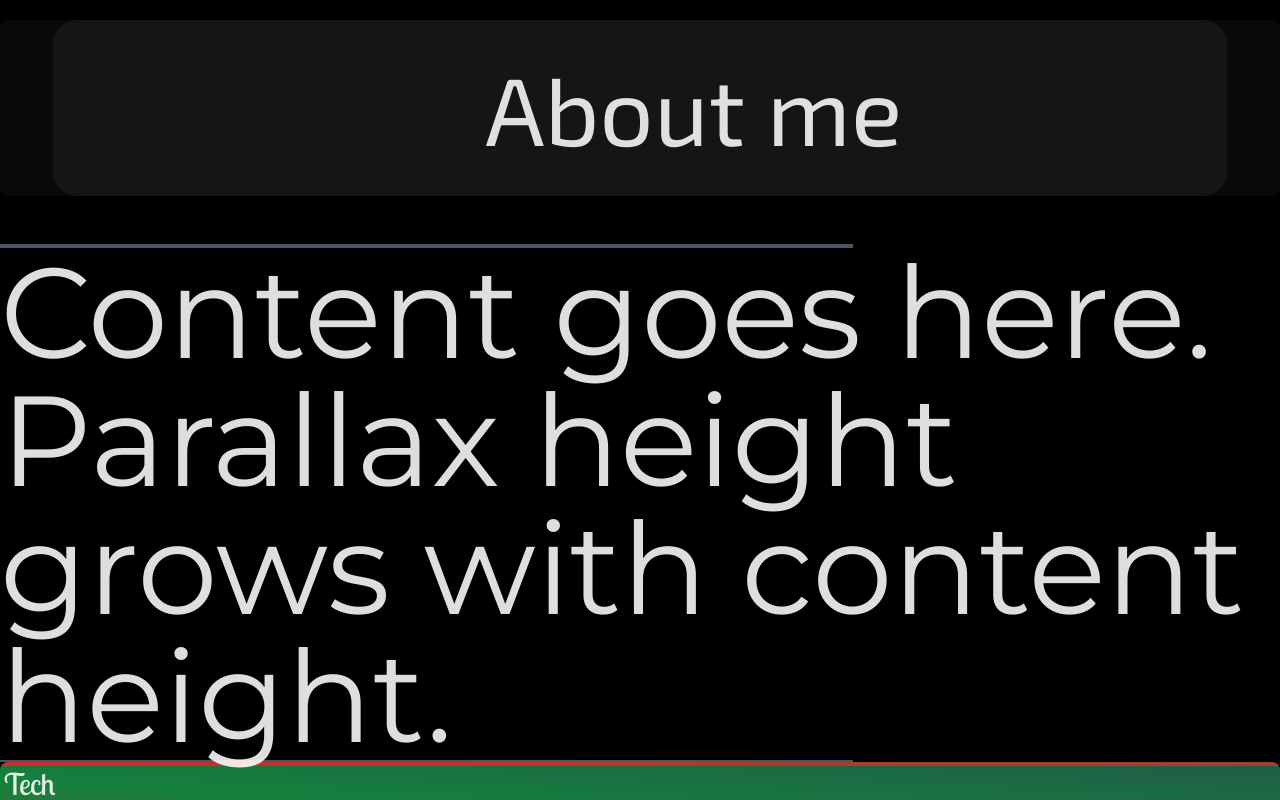
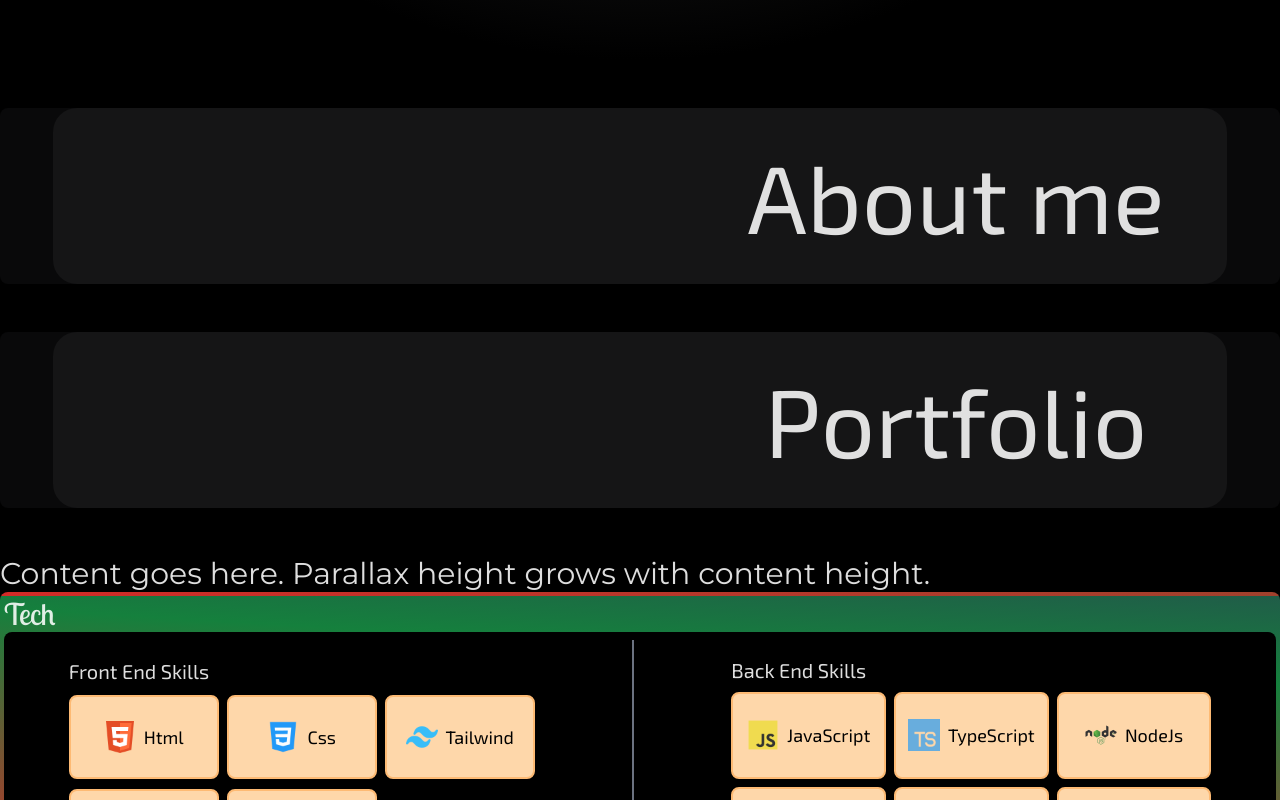
Before and after one commit to justSammDev/Portfolio, a React (Vite) app: page / in a window 1280 px wide. Shown: the part 740-1540 px from the top of the page. Built offline with nearby package versions, Linux system fonts and the light colour scheme; a web font is replaced by a local one.

Commit message:
finished about section and have a start on the rest

```diff
--- a/src/App.jsx
+++ b/src/App.jsx
@@ -1,6 +1,5 @@
 import { useState, useEffect } from "react";
 import "./App.css";
-import Nav from "./Components/Nav";
 import Footer from "./Components/Footer";
 import MouseFollower from "./Components/MouseFollower";
 import {
@@ -31,14 +30,10 @@ function App() {
   return (
     <main className="relative">
       {/* <Preloader onFinish={handlePreloaderFinish} /> */}
-      {/* <Nav /> */}
       <Home />
       <About />
-      <div className="SEPARATOR border-b-2 border-b-gray-600 w-8/12 "></div>
       <Portfolio />
-      <div className="SEPARATOR border-b-2 border-b-gray-600 w-8/12 "></div>
       <Services />
-      <div className="SEPARATOR border-b-2 border-b-gray-600 w-8/12 "></div>
       <Skills />
       <Contact />
       <Footer />
--- a/src/Sections/About.jsx
+++ b/src/Sections/About.jsx
@@ -1,4 +1,3 @@
-import Button from "../Components/Button";
 import gsap from "gsap";
 import { useGSAP } from "@gsap/react";
 import { useRef, useState } from "react";
@@ -12,15 +11,18 @@ function About() {
   const container = useRef();
   const { contextSafe } = useGSAP({ scope: container });
   useGSAP(() => {
+    const mm = gsap.matchMedia();
     const tl = gsap.timeline({
       scrollTrigger: {
         trigger: container.current,
         start: "top bottom",
         end: "bottom 50%",
         scrub: true,
+        once: true,
         // markers: true,
       },
     });
+    mm.add("(min-width:1024px)", () => {
       tl.fromTo(
         profileImg.current,
         {
@@ -30,8 +32,22 @@ function About() {
           y: -10,
         }
       )
-      .to(".ABOUT_ME_HEADING", { x: 400 }, "<")
+        .to(".ABOUT_ME_HEADING", { x: 320 }, "<")
         .fromTo(".ABOUT_ME_TEXT", { y: 200 }, { y: -10 }, "<");
+    });
+    mm.add("(max-width:1024px)", () => {
+      tl.fromTo(
+        profileImg.current,
+        {
+          y: 100,
+        },
+        {
+          y: -10,
+        }
+      )
+        .to(".ABOUT_ME_HEADING", { x: 100 }, "<")
+        .fromTo(".ABOUT_ME_TEXT", { y: 200 }, { y: -10 }, "<");
+    });
   });
 
   const handleRevealClick = contextSafe(() => {
@@ -47,18 +63,40 @@ function About() {
           {
             display: "flex",
             height: "auto",
-            duration: 1,
-            ease: "power3.in",
+            duration: 0.2,
+            ease: "bounce",
           }
+        )
+          .to(".IMG_DIV", { scale: 1, duration: 0.4, ease: "power4" }, "<0.001")
+
+          .to(
+            ".ABOUT_ME_TEXT",
+            {
+              scale: 1,
+              duration: 0.4,
+              ease: "power4",
+            },
+            "<0.001"
           );
       } else {
         // Closing animation
 
-        tl.to(".CONTENT", {
+        tl.to(".IMG_DIV", { scale: 0, duration: 0.4, ease: "power4" })
+          .to(
+            ".ABOUT_ME_TEXT",
+            {
+              scale: 0,
+              duration: 0.4,
+              ease: "power4",
+            },
+            "<"
+          )
+          .to(".CONTENT", {
             height: 0,
-          duration: 0.5,
+            duration: 0.3,
             ease: "power3.in",
-        }).set(".CONTENT", { display: "none" });
+          })
+          .set(".CONTENT", { display: "none" });
       }
 
       return newState;
@@ -66,23 +104,23 @@ function About() {
   });
 
   return (
-    <section id="about" className="ABOUT block w-full bg-[#09090a] rounded-lg">
+    <section
+      id="about"
+      className="ABOUT block w-full bg-[#09090a] transition-colors duration-200 hover:bg-[#151516] rounded-lg"
+    >
       <div
-        className="lg:w-11/12 mx-auto flex flex-col items-center relative gap-7 bg-[#151516] my-12 py-4 rounded-3xl"
+        className="w-11/12 mx-auto flex flex-col items-center relative gap-7 transition-colors duration-200  bg-[#151516] hover:bg-[#09090a] lg:my-12 my-4 py-2 lg:py-4 rounded-3xl"
         ref={container}
         onClick={handleRevealClick}
       >
-        <div className="HEADING w-full flex items-center justify-center py-6">
-          <h2 className="ABOUT_ME_HEADING text- lg:text-8xl font-exo group hover:no-underline">
-            <span className="group-hover:underline underline-offset-8 decoration-wavy">
-              About
-            </span>{" "}
-            <span className="group-hover:underline underline-offset-8">me</span>
+        <div className="HEADING w-full flex items-center justify-center pr-2 py-6">
+          <h2 className="ABOUT_ME_HEADING text-3xl md:text-5xl lg:text-8xl font-exo">
+            About me
           </h2>
         </div>
 
-        <div className="CONTENT hidden h-0 w-full flex-col lg:flex-row gap-10 justify-center items-center px-4">
-          <div className="IMG_DIV w-1/2 bg-black rounded-lg">
+        <div className="CONTENT hidden relative w-full flex-col lg:flex-row gap-10 justify-center items-center px-4">
+          <div className="IMG_DIV scale-0 lg:w-1/2 bg-black rounded-lg">
             <img
               src="/src/assets/cat.jpg"
               alt="the cat"
@@ -90,8 +128,9 @@ function About() {
               ref={profileImg}
             />
           </div>
-          <div className="ABOUT_ME_TEXT flex w-1/2 items-center flex-col gap-8 justify-center text-center py-10 px-2 bg-black rounded-lg">
-            <div className="font-montserrat relative text-xl w-10/12 leading-normal text-right">
+
+          <div className="ABOUT_ME_TEXT scale-0 lg:w-1/2 text-center bg-black rounded-lg">
+            <div className="font-montserrat relative text-xl w-10/12 mx-auto py-8 md:py-14 lg:py-20 leading-normal text-right">
               I'm a{" "}
               <span
                 onMouseEnter={() => setMouseHover(true)}
@@ -117,7 +156,6 @@ function About() {
               . If you need assistance in bringing your dream website to life,
               I'm here to help – so go ahead, don't be shy! 😊
             </div>
-            <Button Text={"Contact"} />
           </div>
         </div>
       </div>
--- a/src/Sections/Home.jsx
+++ b/src/Sections/Home.jsx
@@ -41,7 +41,7 @@ const Home = () => {
   // );
   return (
     <section id="home" className="HOME w-full block">
-      <div className="lg:w-10/12 mx-auto hero-bg py-14  lg:min-h-auto">
+      <div className="lg:w-10/12 mx-auto hero-bg py-14 lg:min-h-screen">
         <div className="flex flex-col items-center gap-10 justify-center bg-clip-text bg-nav-pattern text-transparent ">
           <h2 className="font-lobster text-7xl md:text-8xl lg:text-[10rem] leading-none">
             Hell<span className="lg:hidden">o</span>
--- a/src/Sections/Portfolio.jsx
+++ b/src/Sections/Portfolio.jsx
@@ -1,7 +1,24 @@
-import React from "react";
+import React, { useRef } from "react";
 
 const Portfolio = () => {
-  return <section id="portfolio" className="PORTFOLIO w-full block"></section>;
+  const container = useRef();
+  return (
+    <section
+      id="portfolio"
+      className="PORTFOLIO w-full block bg-[#09090a] transition-colors duration-200 hover:bg-[#151516] rounded-lg"
+    >
+      <div
+        className="w-11/12 mx-auto flex flex-col items-center relative gap-7 transition-colors duration-200  bg-[#151516] hover:bg-[#09090a] lg:my-12 my-4 py-2 lg:py-4 rounded-3xl"
+        ref={container}
+      >
+        <div className="HEADING w-full flex items-center justify-center pr-2 py-6">
+          <h2 className="ABOUT_ME_HEADING text-3xl md:text-5xl lg:text-8xl font-exo">
+            Portfolio
+          </h2>
+        </div>
+      </div>
+    </section>
+  );
 };
 
 export default Portfolio;
--- a/src/Sections/Services.jsx
+++ b/src/Sections/Services.jsx
@@ -1,7 +1,7 @@
 const Services = () => {
   return (
     <section id="services" className="SERVICES block w-full">
-      <p className="text-9xl ">
+      <p className="text-3xl">
         Content goes here. Parallax height grows with content height.
       </p>
     </section>
--- a/src/Sections/Skills.jsx
+++ b/src/Sections/Skills.jsx
@@ -4,7 +4,7 @@ import { skillBackEnd } from "../constants";
 const Skills = () => {
   return (
     <section id="skills" className="SKILLS w-full block">
-      <div className="   border-4 border-transparent rounded-lg bg-gradient-to-tr from-red-600 via-green-700 to-purple-950 bg-400% animate-bgAnimation bg-clip-border">
+      <div className="border-4 border-transparent rounded-lg bg-gradient-to-tr from-red-600 via-green-700 to-purple-950 bg-400% animate-bgAnimation bg-clip-border">
         <div className=" font-lobster text-3xl">Tech</div>
         <div className="flex flex-row bg-black rounded-lg items-stretch justify-around p-2">
           <ul className=" grid grid-cols-3 p-4 gap-2 items-center justify-center ">
```
Lines whose indentation alone changed are shown as unchanged.
